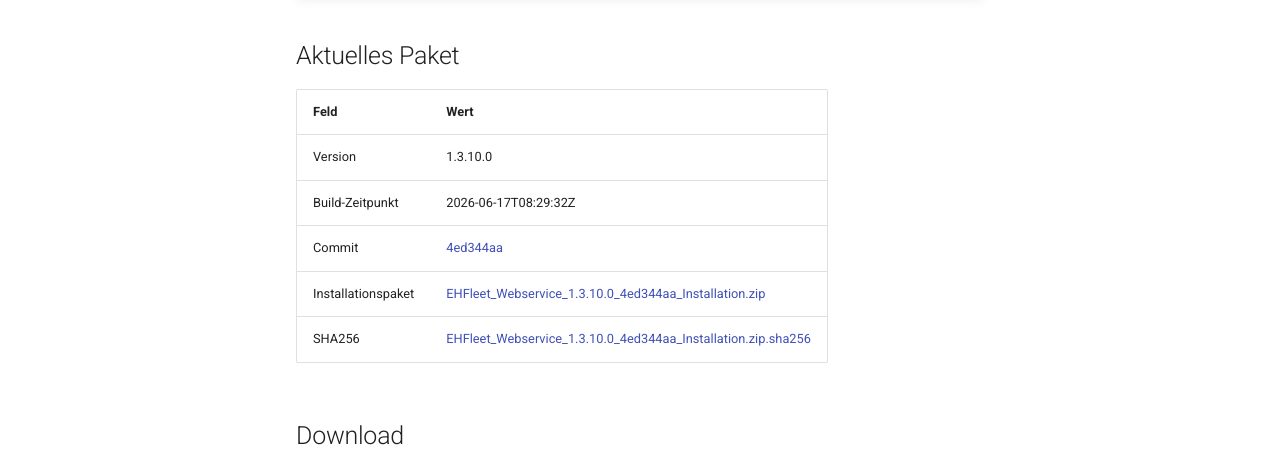
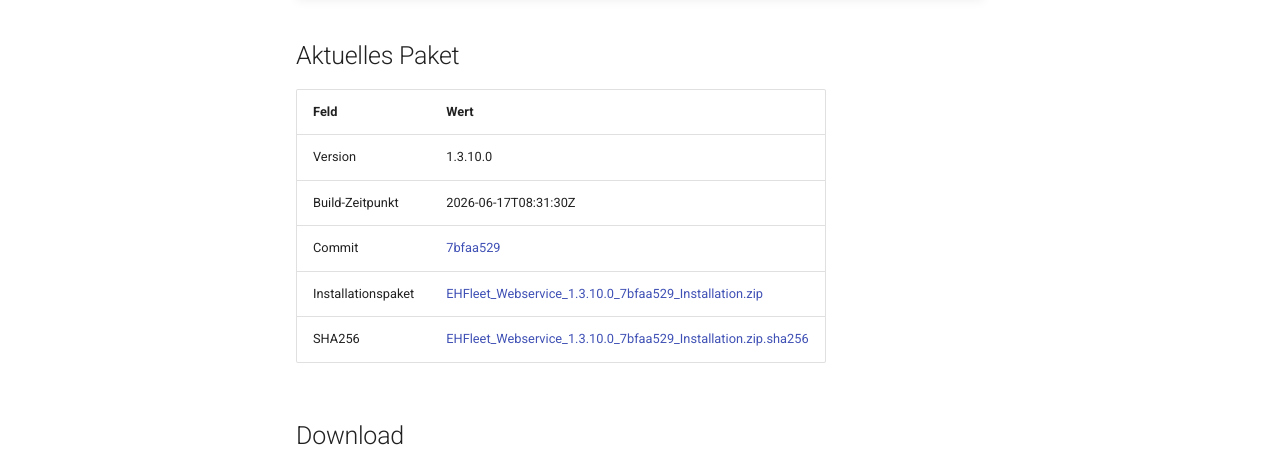
Before and after one commit to harzmann/ehfleet_webservice_docs, an MkDocs documentation site: the page built from docs/index.md, in a window 1280 px wide and 936 px high. Shown: the part 311-763 px from the top of the window. Built offline with MkDocs 1.6.1 and Material for MkDocs 9.7.7, drawn with Linux system fonts in a browser that asks for light colours; comment, search, counter and statistics services are not loaded.

Commit message:
Aktualisiere EHFleet Webservice Dokumentation

```diff
--- a/docs/index.md
+++ b/docs/index.md
@@ -10,13 +10,13 @@ Hier stellt EH Systemhaus das aktuelle Installationspaket für den EHFleet Webse
 | Feld | Wert |
 | --- | --- |
 | Version | 1.3.10.0 |
-| Build-Zeitpunkt | 2026-06-17T08:29:32Z |
-| Commit | [4ed344aa](https://github.com/harzmann/ehfleet_webservice/commit/4ed344aa8338feb333acaaa20614a53aee1b75e1) |
-| Installationspaket | [EHFleet_Webservice_1.3.10.0_4ed344aa_Installation.zip](assets/downloads/EHFleet_Webservice_1.3.10.0_4ed344aa_Installation.zip) |
-| SHA256 | [EHFleet_Webservice_1.3.10.0_4ed344aa_Installation.zip.sha256](assets/downloads/EHFleet_Webservice_1.3.10.0_4ed344aa_Installation.zip.sha256) |
+| Build-Zeitpunkt | 2026-06-17T08:31:30Z |
+| Commit | [7bfaa529](https://github.com/harzmann/ehfleet_webservice/commit/7bfaa529f5b7ad243e2c45ff2d7fbef0991e01b8) |
+| Installationspaket | [EHFleet_Webservice_1.3.10.0_7bfaa529_Installation.zip](assets/downloads/EHFleet_Webservice_1.3.10.0_7bfaa529_Installation.zip) |
+| SHA256 | [EHFleet_Webservice_1.3.10.0_7bfaa529_Installation.zip.sha256](assets/downloads/EHFleet_Webservice_1.3.10.0_7bfaa529_Installation.zip.sha256) |
 
 ## Download
 
-[Aktuelles Installationspaket herunterladen](assets/downloads/EHFleet_Webservice_1.3.10.0_4ed344aa_Installation.zip)
+[Aktuelles Installationspaket herunterladen](assets/downloads/EHFleet_Webservice_1.3.10.0_7bfaa529_Installation.zip)
 
 Die Installation erfolgt über eine erhöhte PowerShell auf dem IIS-Server.
```
Also changed, not shown: docs/download.md (+5 -5 lines), docs/installation.md (+4 -4 lines), 2 other files.
